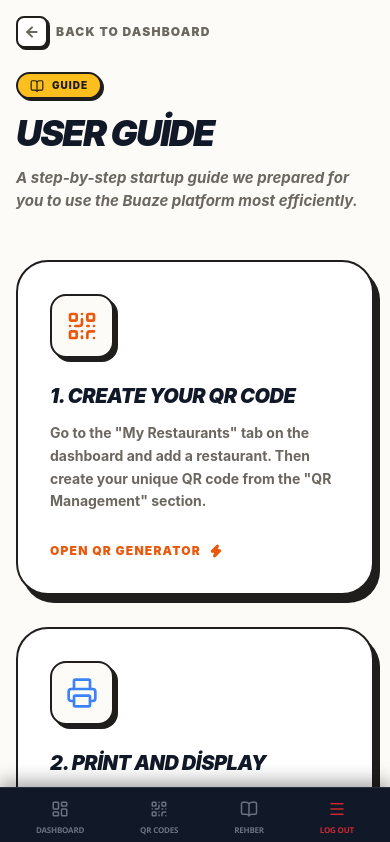
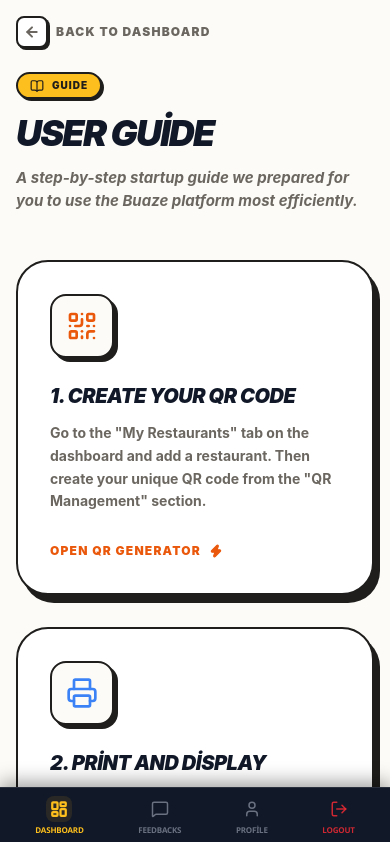
Before and after one commit to okanberk-dev/QRCode, a Next.js app: page /en/dashboard/guide in a window 390 px wide. Shown: the top 842 px of the page. Built offline with nearby package versions, Linux system fonts and the light colour scheme; no server answers.

Commit message:
Replace dashboard mobile nav with locale-aware restaurant nav

```diff
--- a/src/app/[locale]/dashboard/layout.tsx
+++ b/src/app/[locale]/dashboard/layout.tsx
@@ -1,6 +1,4 @@
-import { cookies } from 'next/headers';
-import AdminMobileNav from '@/components/admin/AdminMobileNav';
-import { AdminTranslationProvider } from '@/components/admin/AdminTranslationProvider';
+import RestaurantMobileNav from '@/components/dashboard/RestaurantMobileNav';
 import type { Locale } from '@/lib/translations';
 
 export default async function DashboardLayout({
@@ -11,17 +9,11 @@ export default async function DashboardLayout({
   params: Promise<{ locale: Locale }>;
 }) {
   const { locale } = await params;
-  const cookieStore = await cookies();
-  const adminLocale = cookieStore.get('ADMIN_LOCALE')?.value || locale;
 
   return (
-    <AdminTranslationProvider initialLocale={adminLocale as any}>
-      <div className="min-h-screen bg-[#FCFBF7] flex flex-col pb-20 sm:pb-0">
-        <div className="flex-1">
-          {children}
-        </div>
-        <AdminMobileNav />
-      </div>
-    </AdminTranslationProvider>
+    <div className="min-h-screen bg-[#FCFBF7] flex flex-col pb-20 sm:pb-0">
+      <div className="flex-1">{children}</div>
+      <RestaurantMobileNav locale={locale} />
+    </div>
   );
 }
--- /dev/null
+++ b/src/components/dashboard/RestaurantMobileNav.tsx
@@ -0,0 +1,71 @@
+'use client';
+
+import Link from 'next/link';
+import { usePathname } from 'next/navigation';
+import { LayoutDashboard, MessageSquare, User, LogOut } from 'lucide-react';
+
+import type { Locale } from '@/lib/translations';
+
+type RestaurantMobileNavProps = {
+  locale: Locale;
+};
+
+export default function RestaurantMobileNav({ locale }: RestaurantMobileNavProps) {
+  const pathname = usePathname();
+
+  const navItems = [
+    {
+      href: `/${locale}/dashboard`,
+      icon: LayoutDashboard,
+      label: locale === 'tr' ? 'Panel' : 'Dashboard',
+    },
+    {
+      href: `/${locale}/dashboard/feedbacks`,
+      icon: MessageSquare,
+      label: locale === 'tr' ? 'Yorumlar' : 'Feedbacks',
+    },
+    {
+      href: `/${locale}/dashboard/profile`,
+      icon: User,
+      label: locale === 'tr' ? 'Profil' : 'Profile',
+    },
+  ];
+
+  return (
+    <div className="md:hidden fixed bottom-0 left-0 right-0 bg-[#111827] border-t border-white/10 z-50 flex items-center justify-around px-2 py-2 pb-safe shadow-[0_-4px_20px_0_rgba(0,0,0,0.4)] backdrop-blur-md bg-opacity-95">
+      {navItems.map((item) => {
+        const isActive = pathname === item.href || pathname?.startsWith(`${item.href}/`);
+        const Icon = item.icon;
+
+        return (
+          <Link
+            key={item.href}
+            href={item.href}
+            className={`flex flex-col items-center gap-0.5 transition-all ${
+              isActive ? 'text-[#FDBF1D]' : 'text-gray-500 hover:text-gray-300'
+            }`}
+          >
+            <div className={`p-1 rounded-lg transition-all ${isActive ? 'bg-[#FDBF1D]/10' : ''}`}>
+              <Icon size={18} strokeWidth={isActive ? 3 : 2} />
+            </div>
+            <span className="text-[8px] font-black uppercase tracking-tight">{item.label}</span>
+          </Link>
+        );
+      })}
+
+      <form action="/api/auth/logout" method="POST">
+        <button
+          type="submit"
+          className="flex flex-col items-center gap-0.5 transition-all text-red-500/80 hover:text-red-400"
+        >
+          <div className="p-1 rounded-lg transition-all">
+            <LogOut size={18} strokeWidth={2} />
+          </div>
+          <span className="text-[8px] font-black uppercase tracking-tight">
+            {locale === 'tr' ? 'Çıkış' : 'Logout'}
+          </span>
+        </button>
+      </form>
+    </div>
+  );
+}
```
